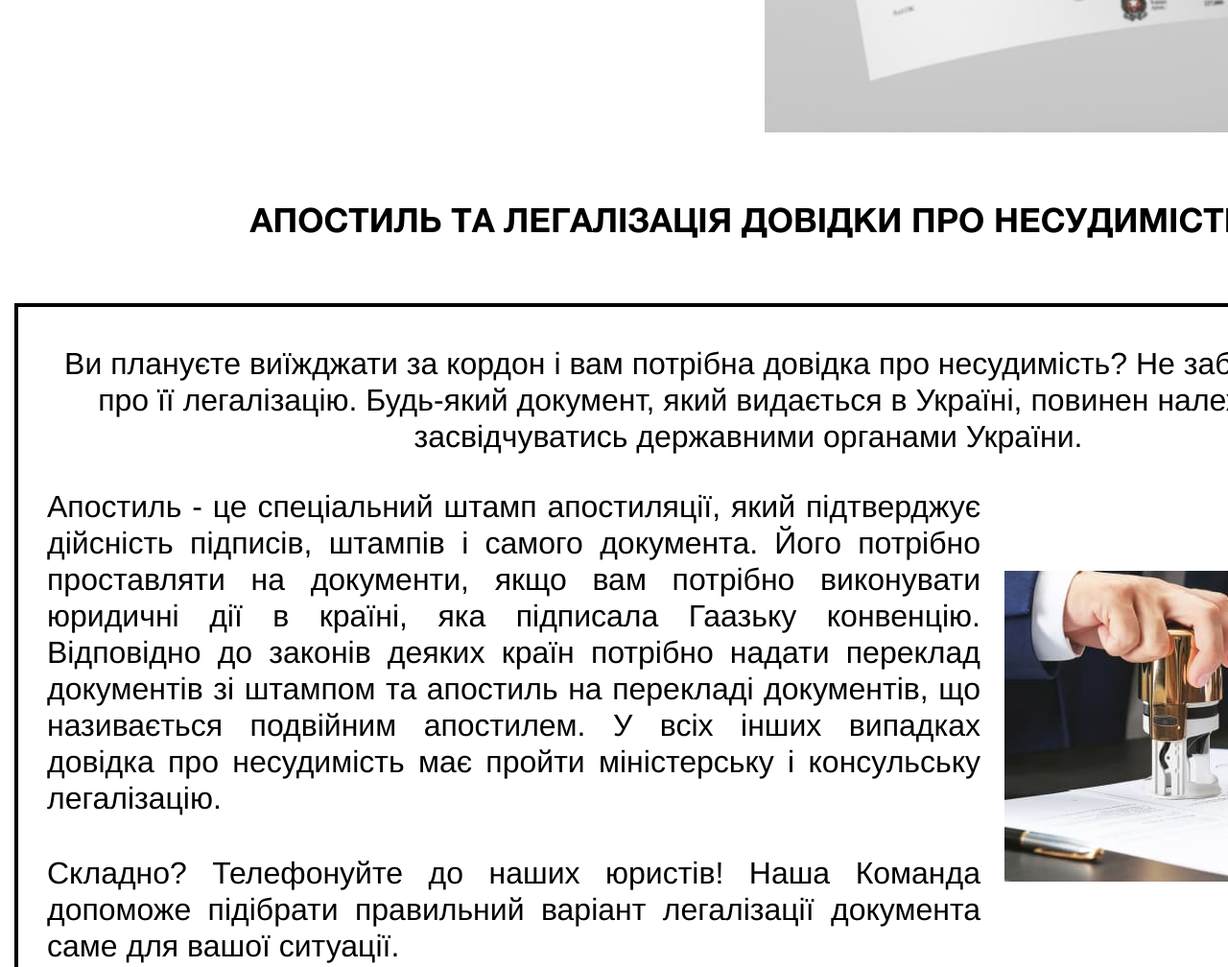
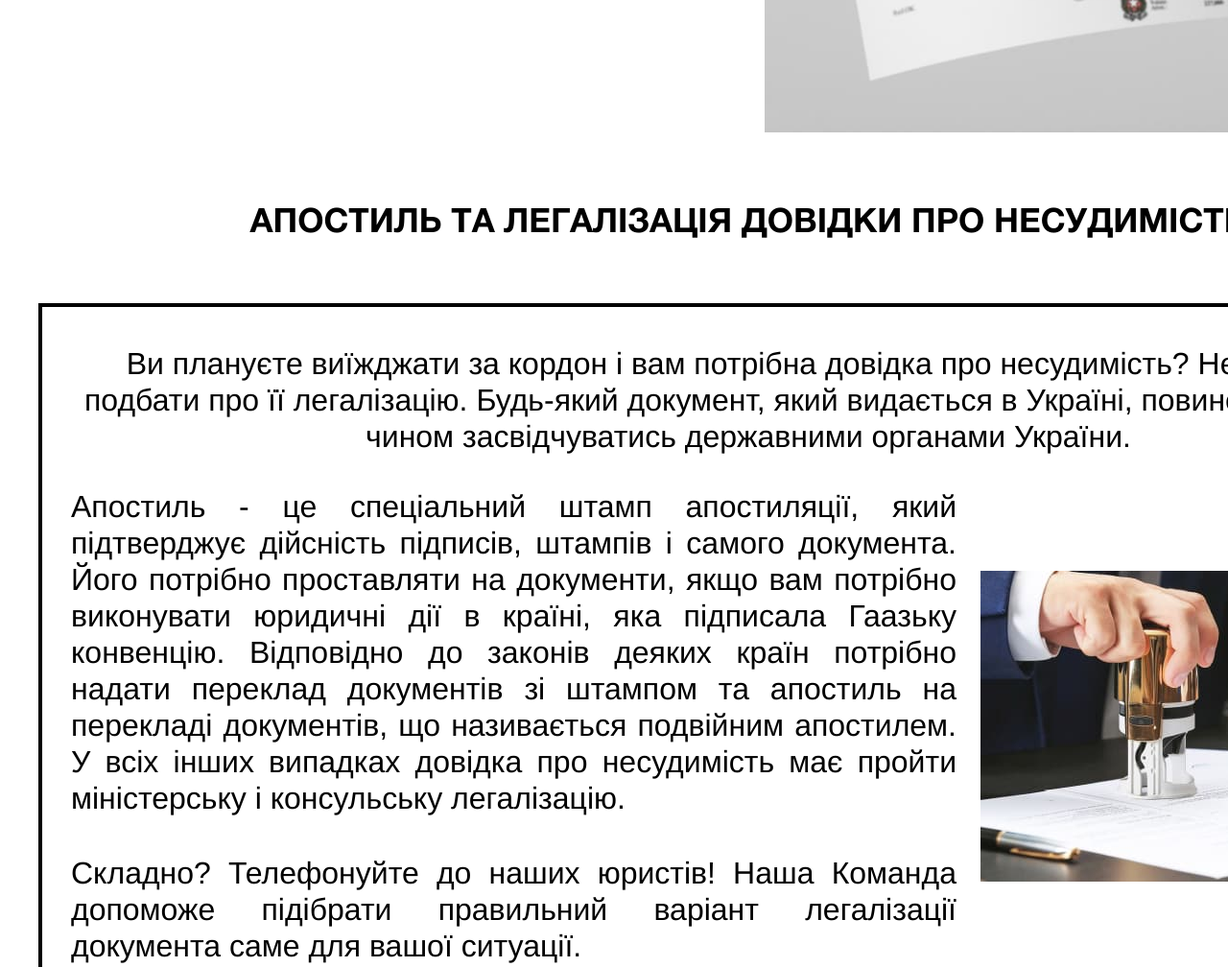
Before and after one commit to OlegMuraviov/land-KLG-crime-record, a plain HTML site: page index.html in a window 1280 px wide. Shown: the part 4160-5168 px from the top of the page at 96% size. Drawn offline with Linux system fonts and the light colour scheme; a script that the page names is missing; files whose address does not match are found by name.

Commit message:
apostile paddings

```diff
--- a/index.html
+++ b/index.html
@@ -339,7 +339,7 @@
       </section>
       <!--*--*--*--*--*-- APOSTILLE --*--*--*--*--*-->
       <section class="apostille">
-        <div class="container">
+        <div class="container apostilleWrap">
           <h2 id="apostilleSection" class="sectionTitle">
             АПОСТИЛЬ ТА ЛЕГАЛІЗАЦІЯ ДОВІДКИ ПРО НЕСУДИМІСТЬ
           </h2>
--- a/src/scss/sections/_apostille.scss
+++ b/src/scss/sections/_apostille.scss
@@ -1,6 +1,10 @@
 .apostille {
   padding-top: 70px;
-  padding-right: 20px;
+}
+
+.apostilleWrap {
+  padding-right: 40px;
+  padding-left: 40px;
 }
 
 .apostilleContent {
```
Also changed, not shown: src/css/main.css, src/css/main.min.css, 2 other files.
